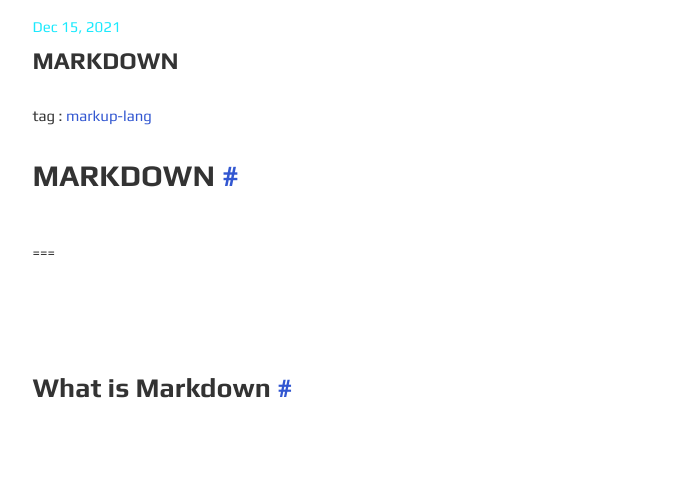
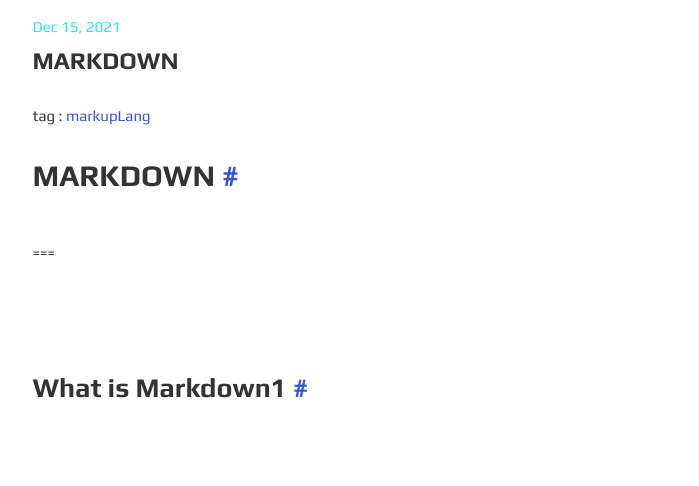
Before and after one commit to beomsookim96/TIL, a Jekyll site: the page built from _posts/2021-12-15-MarkDown.md, in a window 1280 px wide and 900 px high. Shown: the part 173-659 px from the top of the window, without its empty margins (285-984 px from the left). Built offline with Jekyll 4.4.1, drawn with Linux system fonts in a browser that asks for light colours.

Commit message:
fix : tags

```diff
--- a/_posts/2021-12-15-MarkDown.md
+++ b/_posts/2021-12-15-MarkDown.md
@@ -2,7 +2,7 @@
 layout: post
 title: Markdown
 description: Markdown
-tags: markup-lang
+tags: markupLang
 minute: 1
 ---
 
@@ -12,7 +12,7 @@ minute: 1
 <br>
 <br>
 
-What is Markdown
+What is Markdown1
 ---
 <br>
 
--- a/tag/markup-lang/index.html
+++ b/tag/algorithmQuiz/index.html
@@ -1,4 +1,4 @@
 ---
 layout: tag
-tag: markup-lang
+tag: algorithmQuiz
 ---
--- /dev/null
+++ b/tag/markupLang/index.html
@@ -0,0 +1,4 @@
+---
+layout: tag
+tag: markupLang
+---
--- a/tag/serverside-template/index.html
+++ /dev/null
@@ -1,4 +0,0 @@
----
-layout: tag
-tag: serverside-template
----
--- /dev/null
+++ b/tag/serversideTemplate/index.html
@@ -0,0 +1,4 @@
+---
+layout: tag
+tag: serversideTemplate
+---
```
Also changed, not shown: _posts/2021-12-16-Thymeleaf.md (+1 -1 lines), _posts/2021-12-22-JSP.md (+1 -1 lines).
